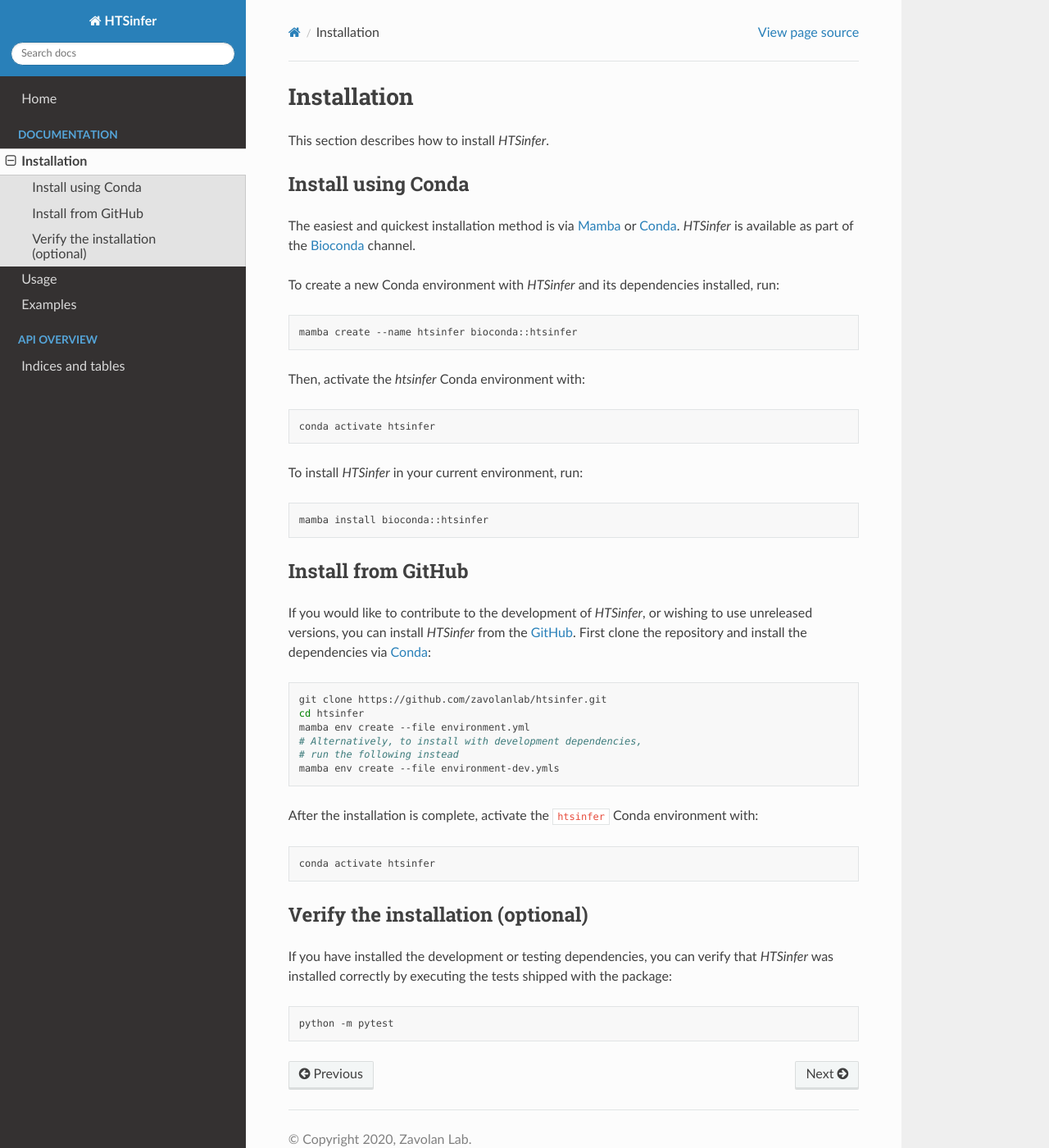
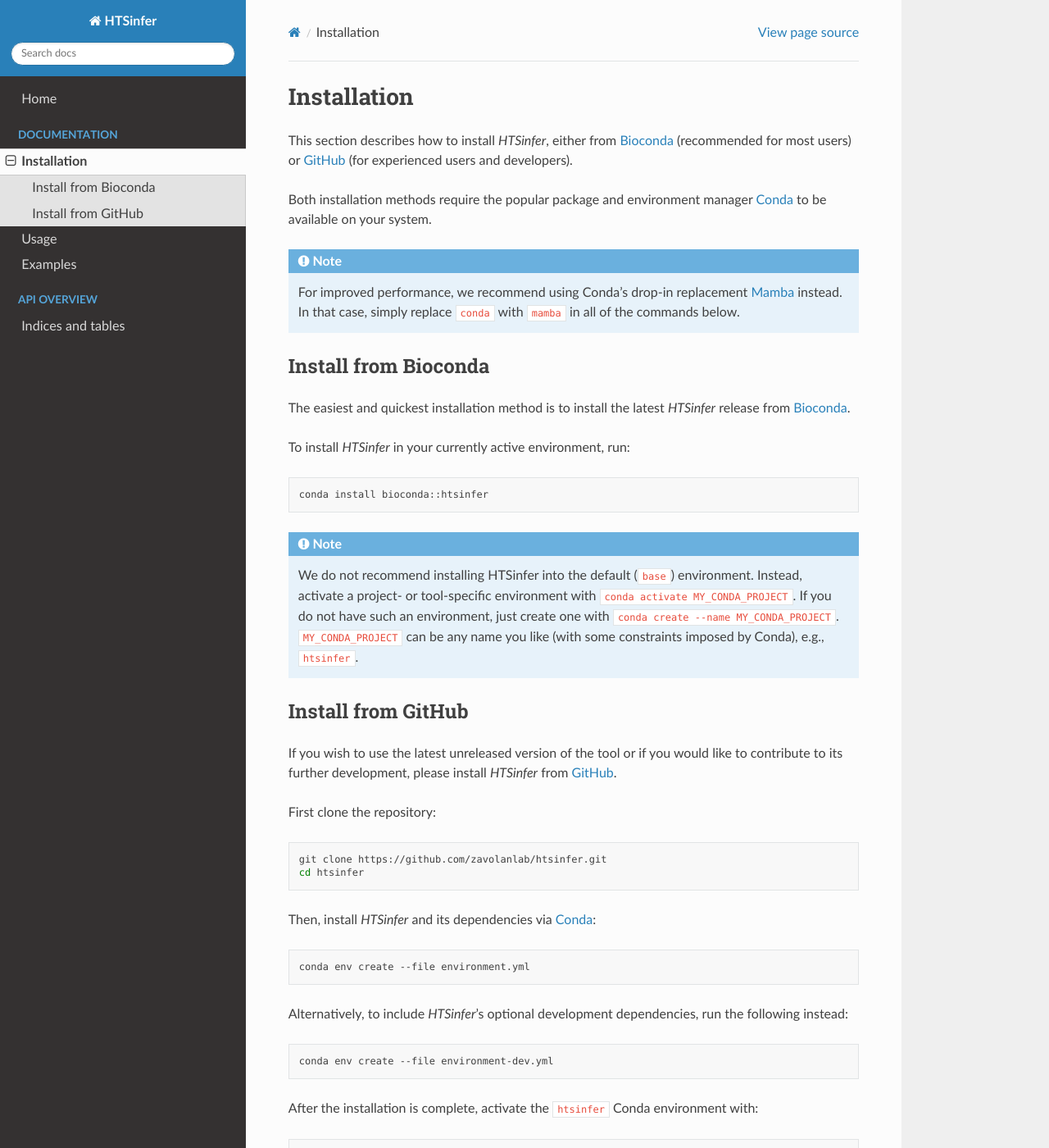
Before and after one commit to zavolanlab/htsinfer, a Sphinx documentation site: the page built from docs/guides/installation.rst, in a window 1280 px wide and 1400 px high. Shown: the whole window at 82% size. Built offline with Sphinx 7.4.7 and the Read the Docs theme 3.1.0, drawn with Linux system fonts in a browser that asks for light colours; pages that are not in the unit, such as notebooks, are missing from menus; some of the changed text lies outside the part shown.

Commit message:
docs: update guides, README

```diff
--- a/docs/conf.py
+++ b/docs/conf.py
@@ -38,6 +38,7 @@
 extensions = [
     'sphinx.ext.autodoc',
     'sphinx.ext.napoleon',
+    'sphinx.ext.autosectionlabel'
 ]
 
 # Add any paths that contain templates here, relative to this directory.
--- a/docs/guides/examples.rst
+++ b/docs/guides/examples.rst
@@ -87,10 +87,10 @@
 Results
 -------
 
-For more details on the output structure, refer to the :code:`Results` model in the API documentation.
-
 - :code:`library_stats`: Read length statistics results, including the minimum, maximum, mean, median and mode.
 - :code:`library_source`: Library source inference results, with the short name and NCBI taxonomy ID of the source organism.
 - :code:`library_type`: Library type inference results, single- or paired-end. In case of paired-end samples, the mate designation.
 - :code:`read_orientation`: Read orientation inference results, based on the fragment library types notation from `Salmon <https://salmon.readthedocs.io/en/latest/library_type.html>`_.
 - :code:`read_layout`: Read layout inference results, including the 3'-adapter sequence and the poly(A) fraction.
+
+For more details on the output structure, refer to the :code:`Results` model in the API documentation.
--- a/docs/guides/installation.rst
+++ b/docs/guides/installation.rst
@@ -1,48 +1,57 @@
 Installation
 ============
 
-This section describes how to install `HTSinfer`.
+This section describes how to install `HTSinfer`, either from :ref:`Bioconda<Install from Bioconda>` (recommended for most users) or :ref:`GitHub<Install from GitHub>` (for experienced users and developers).
 
-Install using Conda
--------------------
+Both installation methods require the popular package and environment manager `Conda <https://docs.conda.io/en/latest/miniconda.html>`_ to be available on your system.
 
-The easiest and quickest installation method is via `Mamba <https://mamba.readthedocs.io/en/latest/installation.html>`_ or `Conda <https://docs.conda.io/en/latest/miniconda.html>`_.
-`HTSinfer` is available as part of the `Bioconda <https://anaconda.org/bioconda/htsinfer>`_ channel.
+.. note::
 
-To create a new Conda environment with `HTSinfer` and its dependencies installed, run:
+   For improved performance, we recommend using Conda's drop-in replacement `Mamba <https://mamba.readthedocs.io/en/latest/installation/mamba-installation.html>`_ instead.
+   In that case, simply replace :code:`conda` with :code:`mamba` in all of the commands below.
+
+Install from Bioconda
+---------------------
+
+The easiest and quickest installation method is to install the latest `HTSinfer` release from `Bioconda <https://anaconda.org/bioconda/htsinfer>`_.
+
+To install `HTSinfer` in your currently active environment, run:
 
 .. code-block:: bash
 
-   mamba create --name htsinfer bioconda::htsinfer
+   conda install bioconda::htsinfer
 
+.. note::
 
-Then, activate the `htsinfer` Conda environment with:
-
-.. code-block:: bash
-
-   conda activate htsinfer
-
-
-To install `HTSinfer` in your current environment, run:
-
-.. code-block:: bash
-
-   mamba install bioconda::htsinfer
+   We do not recommend installing HTSinfer into the default (:code:`base`) environment.
+   Instead, activate a project- or tool-specific environment with :code:`conda activate MY_CONDA_PROJECT`.
+   If you do not have such an environment, just create one with :code:`conda create --name MY_CONDA_PROJECT`.
+   :code:`MY_CONDA_PROJECT` can be any name you like (with some constraints imposed by Conda), e.g., :code:`htsinfer`.
 
 Install from GitHub
 -------------------
 
-If you would like to contribute to the development of `HTSinfer`, or wishing to use unreleased versions, you can install `HTSinfer` from the `GitHub <https://github.com/zavolanlab/htsinfer>`_.
-First clone the repository and install the dependencies via `Conda <https://docs.conda.io/en/latest/miniconda.html>`_:
+If you wish to use the latest unreleased version of the tool or if you would like to contribute to its further development,
+please install `HTSinfer` from `GitHub <https://github.com/zavolanlab/htsinfer>`_.
+
+First clone the repository:
 
 .. code-block:: bash
 
    git clone https://github.com/zavolanlab/htsinfer.git
    cd htsinfer
-   mamba env create --file environment.yml
-   # Alternatively, to install with development dependencies,
-   # run the following instead
-   mamba env create --file environment-dev.ymls
+
+Then, install `HTSinfer` and its dependencies via `Conda <https://docs.conda.io/en/latest/miniconda.html>`_:
+
+.. code-block:: bash
+
+   conda env create --file environment.yml
+
+Alternatively, to include `HTSinfer`'s optional development dependencies, run the following instead:
+
+.. code-block:: bash
+
+   conda env create --file environment-dev.yml
 
 After the installation is complete, activate the :code:`htsinfer` Conda environment with:
 
@@ -50,10 +59,7 @@
 
    conda activate htsinfer
 
-Verify the installation (optional)
-----------------------------------
-
-If you have installed the development or testing dependencies, you can verify that `HTSinfer` was installed correctly by executing the tests shipped with the package:
+If you have installed the development dependencies, you can verify that `HTSinfer` was installed correctly by executing the tests shipped with the package:
 
 .. code-block:: bash
 
```
Also changed, not shown: README.md (+7 -19 lines), docs/guides/usage.rst (+43 -17 lines).
